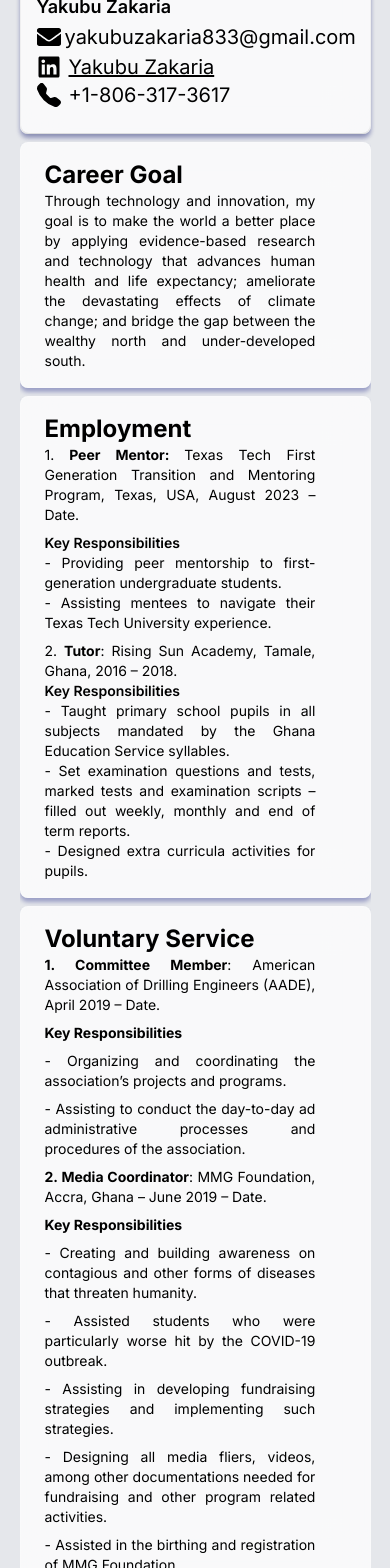
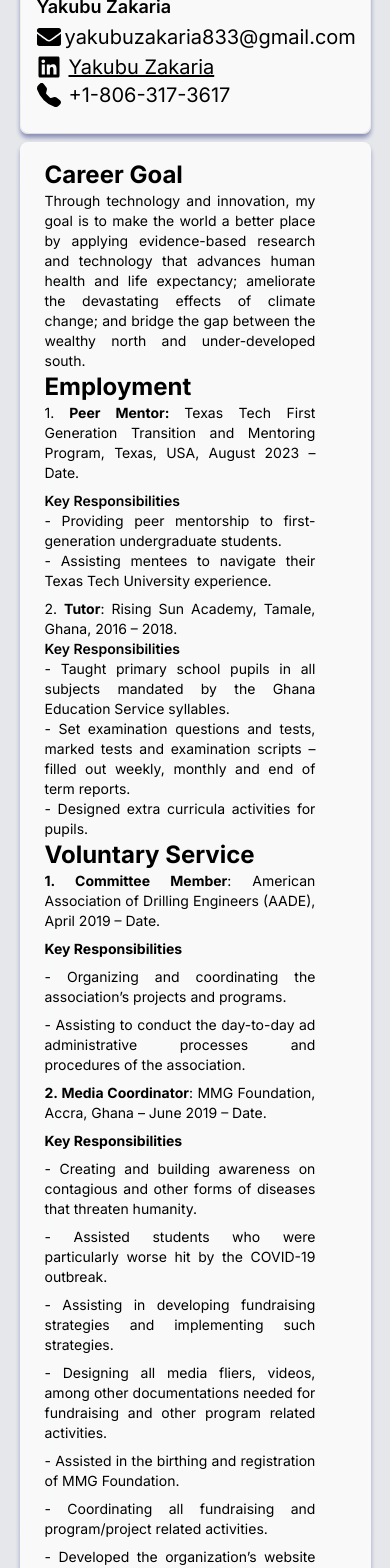
Before and after one commit to zakjak/portfolio, a Next.js app: page /about in a window 390 px wide. Shown: the part 432-2000 px from the top of the page. Built offline with nearby package versions, Linux system fonts and the light colour scheme; a web font is replaced by a local one.

Commit message:
made the middle section scrollable and not separated cards

```diff
--- a/app/globals.css
+++ b/app/globals.css
@@ -38,6 +38,6 @@
   -webkit-backdrop-filter: blur( 20px );
 }
 
-.scroll::-webkit-scrollbar{
-  @apply lg:w-0 lg:bg-transparent;
-}
+/* .scroll::-webkit-scrollbar{
+  @apply w-4;
+} */
--- a/components/MiddleSection/AboutMiddle.js
+++ b/components/MiddleSection/AboutMiddle.js
@@ -5,8 +5,9 @@
 
 const AboutMiddle = () => {
   return (
-    <div className='flex flex-col gap-2 w-full lg:overflow-hidden lg:scroll-smooth lg:h-[62rem] rounded-lg'>
-      <div className='overflow-y-auto scroll flex flex-col gap-2'>
+    <div className='w-full shadow-md lg:overflow-hidden scroll lg:scroll-smooth
+    rounded-lg bg-card card backdrop-blur-[20px]'>
+      <div className='ov overflow-y-scroll lg:h-[62rem] py-4 px-6'>
         <RightCareer />
         <RightEmployment />
         <RightVoluntary />
--- a/components/MiddleSection/RightCareer.js
+++ b/components/MiddleSection/RightCareer.js
@@ -2,7 +2,7 @@
 
 const RightCareer = () => {
   return (
-    <div className="py-4 px-6 text-black card shadow-md bg-card backdrop-blur-[20px] rounded-lg w-full">
+    <div className="">
           <h1 className="font-bold text-2xl text-zinc-700">
             Career Goal
           </h1>
--- a/components/MiddleSection/RightEmployment.js
+++ b/components/MiddleSection/RightEmployment.js
@@ -2,8 +2,8 @@
 
 const RightEmployment = () => {
   return (
-    <div className='py-4 px-6 shadow-md bg-card card text-black rounded-lg backdrop-blur-[20px]'>
-        <h1 className='font-bold text-2xl text-zinc-700'>
+    <div className=''>
+        <h1 className='font-bold text-2xl'>
           Employment
         </h1>
         <ul className='w-[90%] flex flex-col gap-2 text-justify text-sm md:text-base'>
--- a/components/MiddleSection/RightVoluntary.js
+++ b/components/MiddleSection/RightVoluntary.js
@@ -2,8 +2,8 @@
 
 const RightVoluntary = () => {
   return (
-    <div className='py-4 px-6 shadow-md rounded-lg bg-card card card text-black backdrop-blur-[20px]'>
-      <h1 className='font-bold text-2xl text-zinc-700'>
+    <div className=''>
+      <h1 className='font-bold text-2xl'>
         Voluntary Service
       </h1>
       <div className='w-[90%]'>
```
